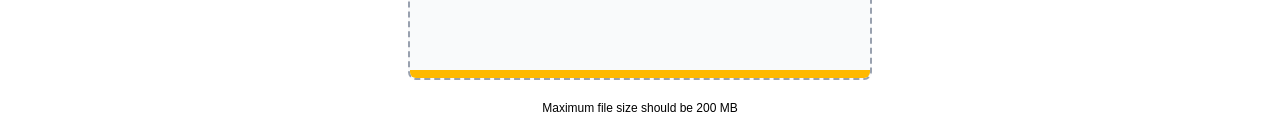
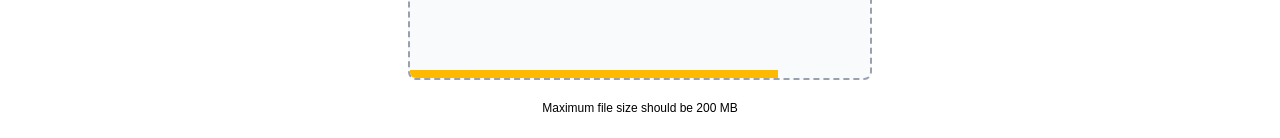
Before and after one commit to beatenstratblues/convertzee_frontend, a Next.js app: page / in a window 1280 px wide. Shown: the part 448-586 px from the top of the page. Built offline with nearby package versions, Linux system fonts and the light colour scheme.

Commit message:
added drop zone frame

```diff
--- a/components/DropZone.js
+++ b/components/DropZone.js
@@ -74,7 +74,7 @@ const DropZone = ({ setUploadedUrl }) => {
         )}
         <input {...getInputProps()} />
       </div>
-      {uploading && <UploadLoadingBarComponent />}
+      {uploading && <UploadLoadingBarComponent progress={80} />}
     </div>
   );
 };
--- a/components/UploadLoadingBarComponent.js
+++ b/components/UploadLoadingBarComponent.js
@@ -1,7 +1,14 @@
 import React from "react";
 
-const UploadLoadingBarComponent = () => {
-  return <div className="h-2 bg-amber-400"></div>;
+const UploadLoadingBarComponent = ({ progress }) => {
+  return (
+    <div className="h-2">
+      <div
+        className={`h-full bg-amber-400`}
+        style={{ width: `${progress}%` }}
+      ></div>
+    </div>
+  );
 };
 
 export default UploadLoadingBarComponent;
```
